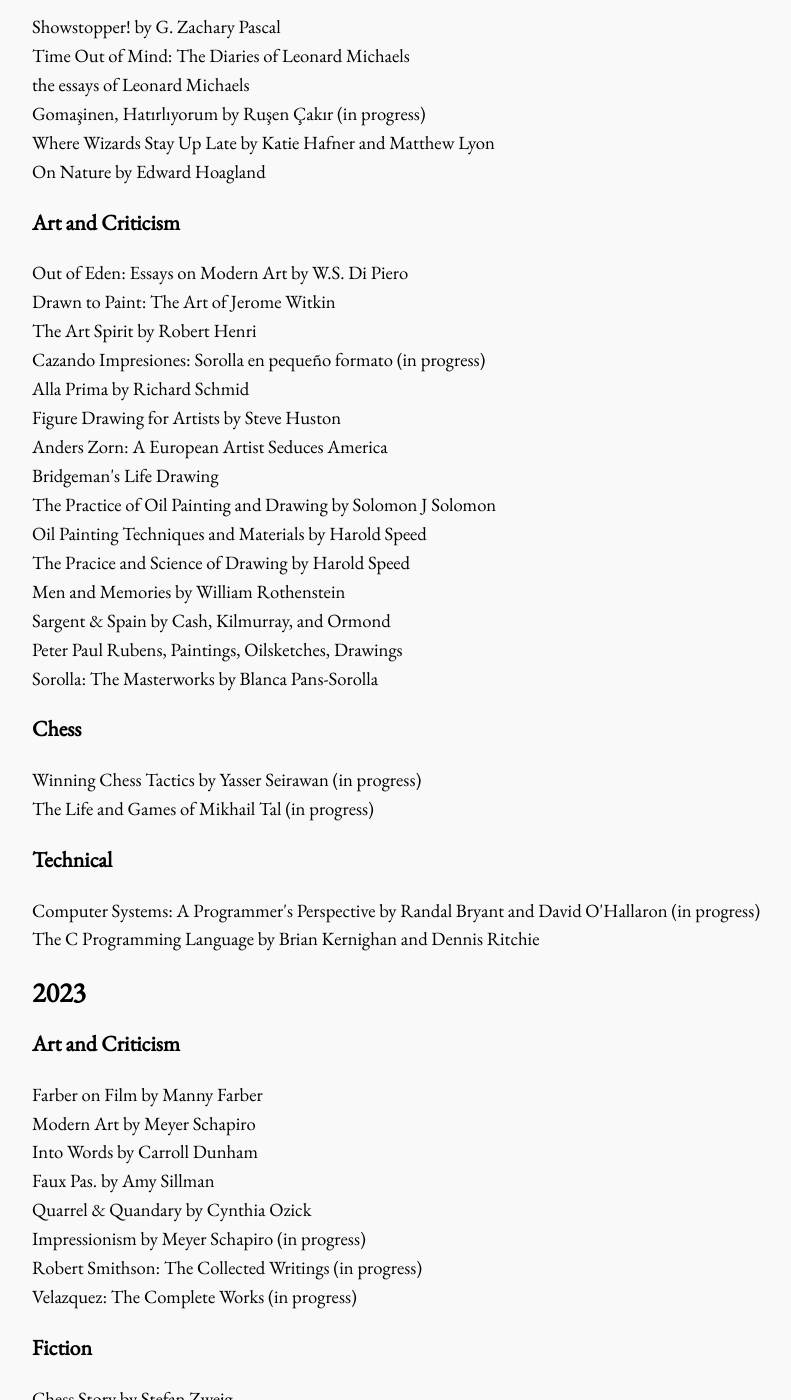
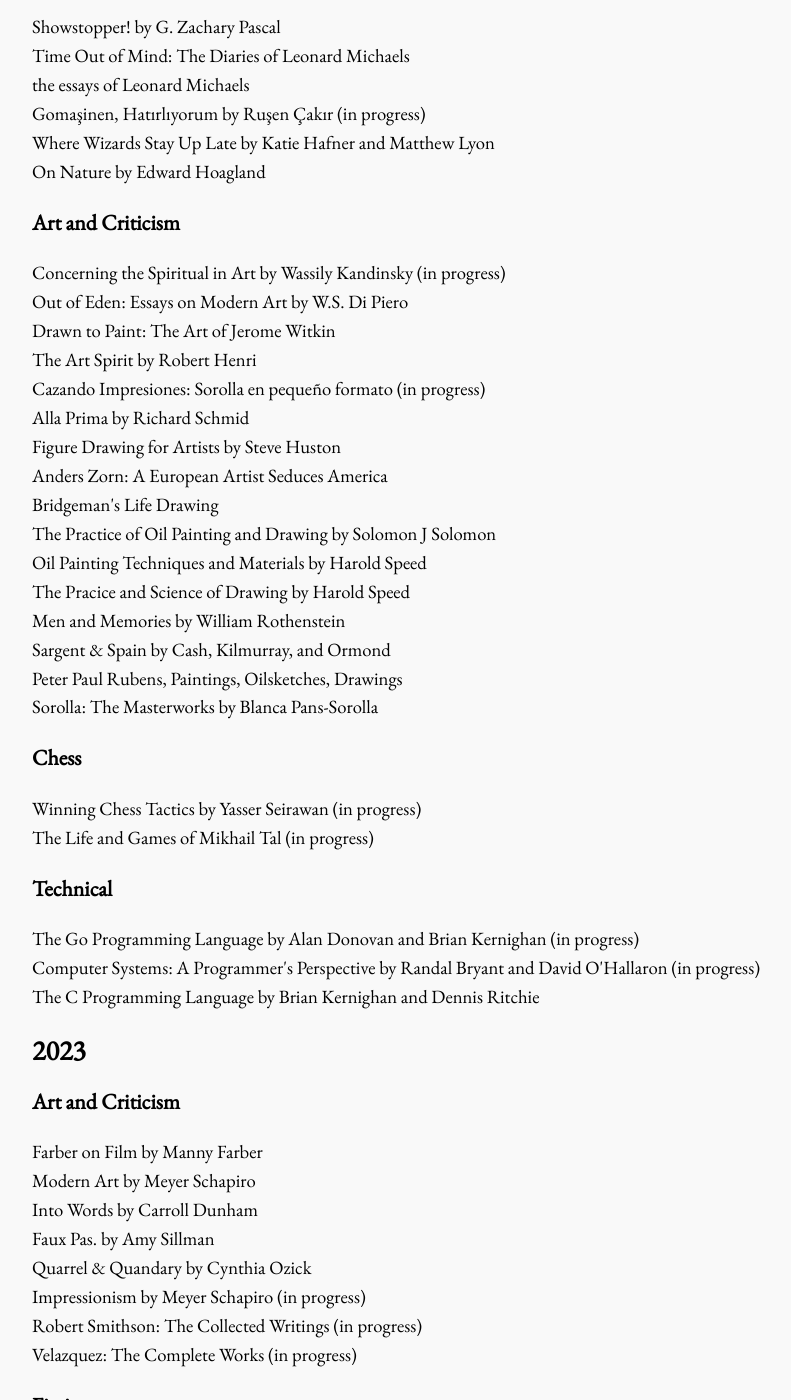
Before and after one commit to bora-uyumazturk/bora-uyumazturk.github.io, a Jekyll site: the page built from reading.html, in a window 1280 px wide and 1400 px high, scrolled down 595 px. Shown: the whole window, without its empty margins (140-931 px from the left). Built offline with Jekyll 4.4.1, drawn with Linux system fonts in a browser that asks for light colours.

Commit message:
Update reading.html

```diff
--- a/reading.html
+++ b/reading.html
@@ -34,6 +34,7 @@ title: Reading
 
   <h3>Art and Criticism</h3>
 
+  Concerning the Spiritual in Art by Wassily Kandinsky (in progress) <br>
   Out of Eden: Essays on Modern Art by W.S. Di Piero <br>
   Drawn to Paint: The Art of Jerome Witkin <br>
   The Art Spirit by Robert Henri <br>
@@ -57,6 +58,7 @@ title: Reading
 
   <h3>Technical</h3>
 
+  The Go Programming Language by Alan Donovan and Brian Kernighan (in progress) <br>
   Computer Systems: A Programmer's Perspective by Randal Bryant and David O'Hallaron (in progress) <br>
   The C Programming Language by Brian Kernighan and Dennis Ritchie
 
```
